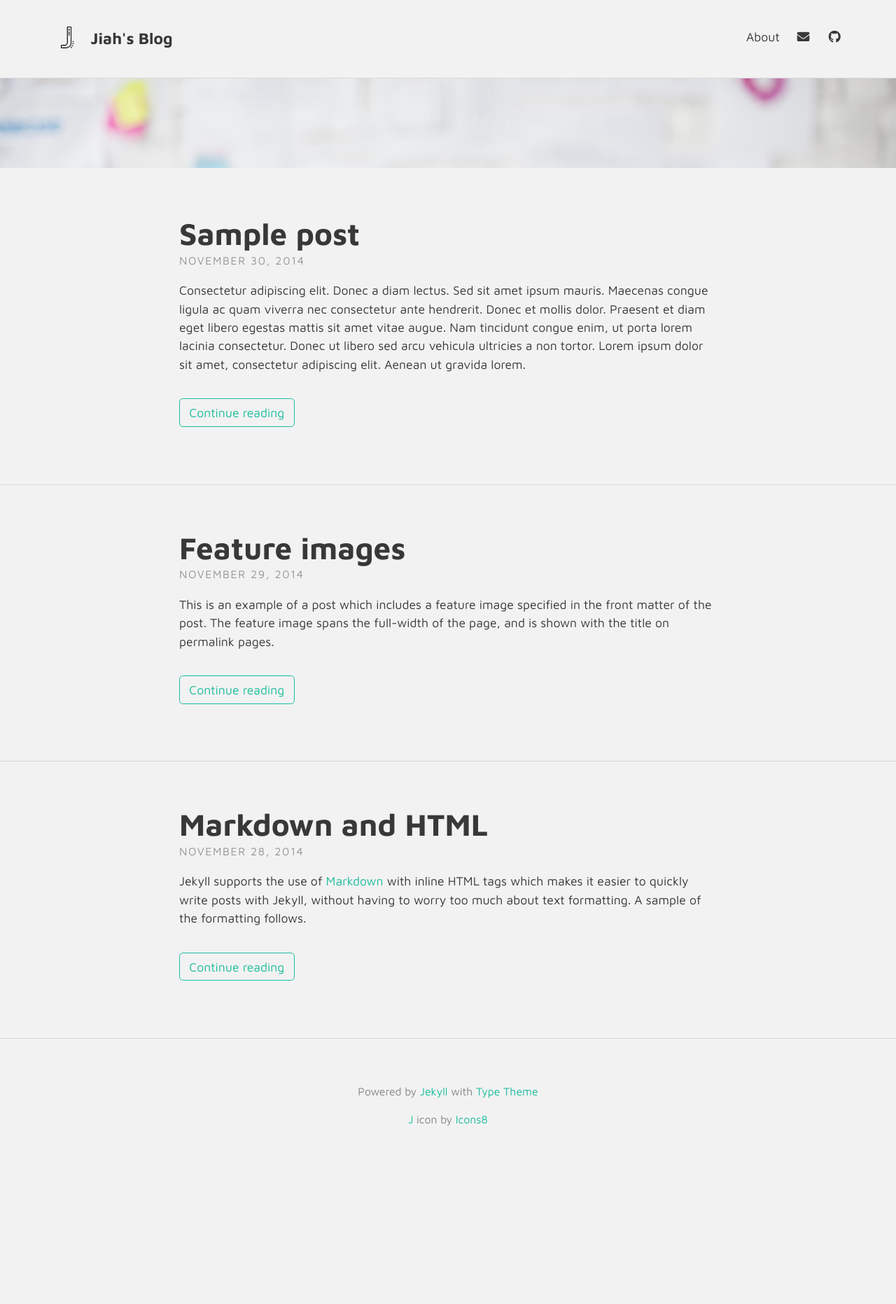
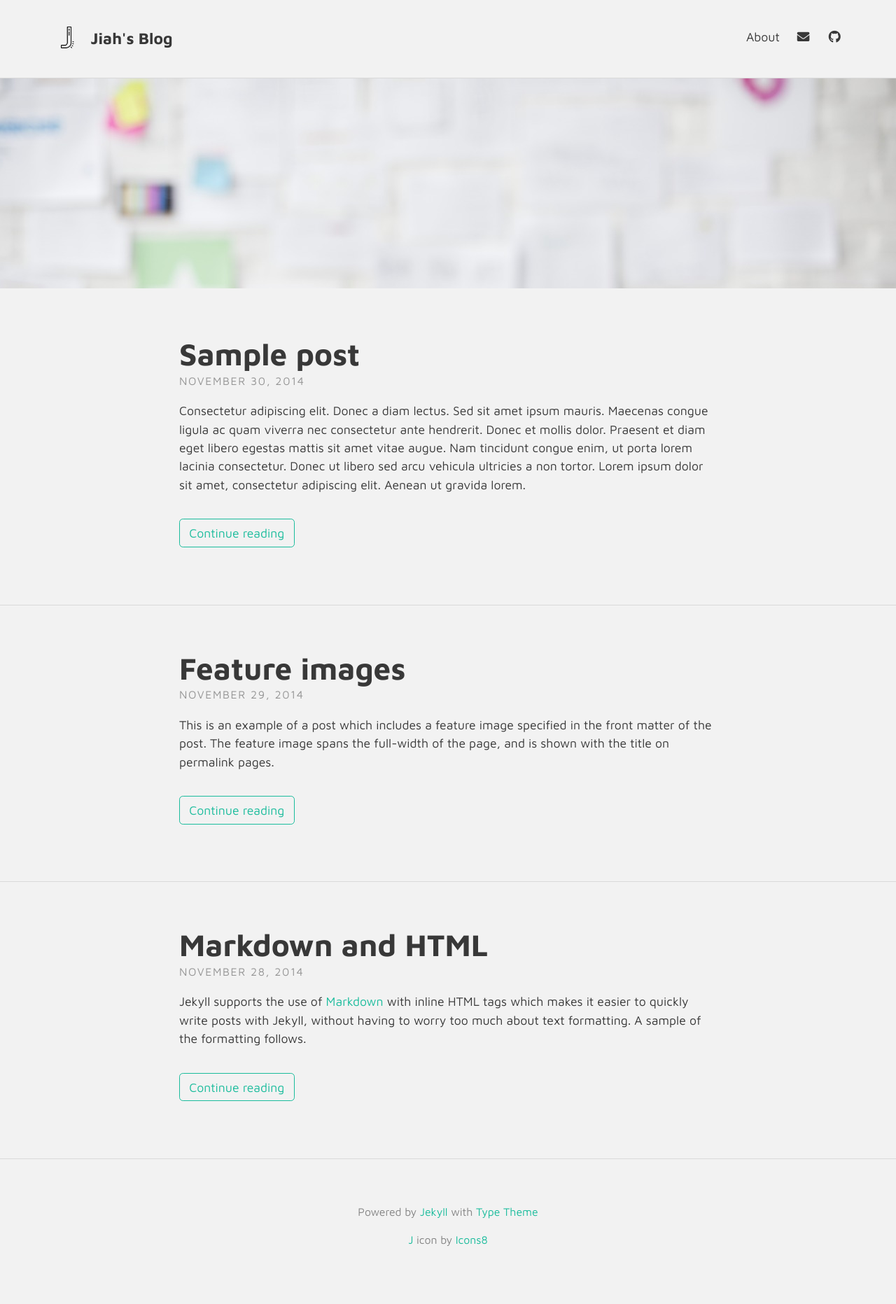
Before and after one commit to jiahnoh97/jiahnoh97.github.io, a Jekyll site: the page built from index.html, in a window 1280 px wide. Shown: the whole page at 70% size. Built offline with Jekyll 4.4.1, drawn with Linux system fonts in a browser that asks for light colours; nearby versions of some CDN libraries; the list of posts is cut into pages by our own code; before the commit the page ends 1691 px from its top, so only the background shows below that.

Commit message:
Update _index.scss

```diff
--- a/_sass/layouts/_index.scss
+++ b/_sass/layouts/_index.scss
@@ -3,6 +3,7 @@
   @extend %padding-regular;
   display: inline-block;
   width: 100%;
+  height: 300px;
   background-color:$header-desc-background-color;
   background-size: cover;
   font-size: 1.2em;
```
